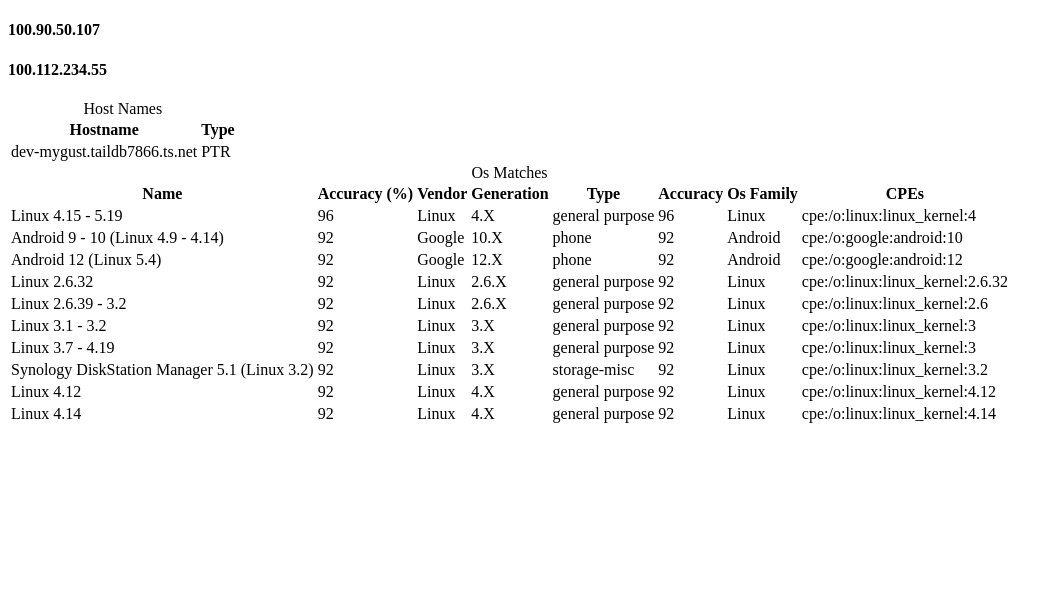
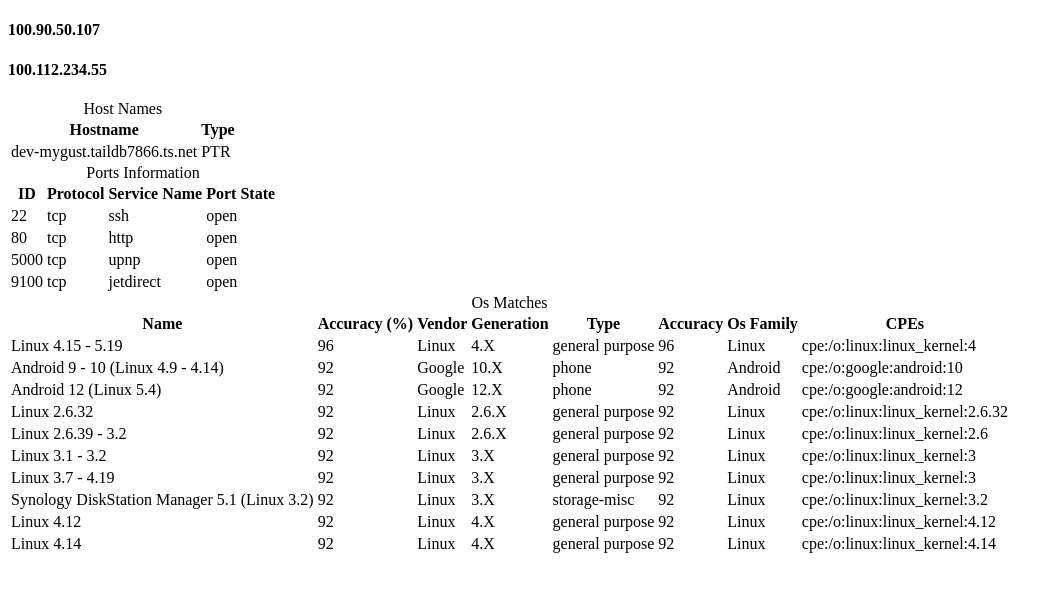
Before and after one commit to HamnYce/THEMY-net, a Next.js app in the folder network_viewer_gui/: page / in a window 1280 px wide. Shown: the top 592 px of the page, without its empty margins (0-1061 px from the left). Built offline with nearby package versions, Linux system fonts and the light colour scheme.

Commit message:
add ports table in page rename src/components/host_tables/hostname_table.tsx to src/components/host_tables/hostnames_table.tsx

```diff
--- a/network_viewer_gui/src/app/page.tsx
+++ b/network_viewer_gui/src/app/page.tsx
@@ -13,15 +13,15 @@ import {
   TableRow,
 } from "@/components/ui/table";
 import OSMatchesTable from "@/components/host_tables/os_matches_table";
-import HostNameTable from "@/components/host_tables/hostname_table";
+import HostNameTable from "@/components/host_tables/hostnames_table";
+import PortsTable from "@/components/host_tables/ports_table";
 
 export default function Home() {
   const [selectedHostIndex, setSelectedHostIndex] = useState(0);
 
-  // TODO: add buttons on the left panel to select between the different IPs
   return (
     <main className="flex h-screen w-full columns-2 bg-green-500">
-      <div className="flex-col min-h-screen bg-red-400 w-96 p-10 list-none">
+      <div className="flex-col min-h-screen bg-red-400 w-96 p-10 list-none overflow-auto">
         {hostData.map((host: Host, index: number) => {
           return (
             <h4
@@ -37,8 +37,9 @@ export default function Home() {
           );
         })}
       </div>
-      <div className="flex-col h-screen w-screen bg-blue-400 p-10">
+      <div className="flex-col h-screen w-screen bg-blue-400 p-10 overflow-auto">
         <HostNameTable host={hostData[selectedHostIndex]} />
+        <PortsTable host={hostData[selectedHostIndex]} />
         <OSMatchesTable host={hostData[selectedHostIndex]} />
       </div>
     </main>
```
Also changed, not shown: network_viewer_gui/src/components/host_tables/hostnames_table.tsx (renamed from network_viewer_gui/src/components/host_tables/hostname_table.tsx).
